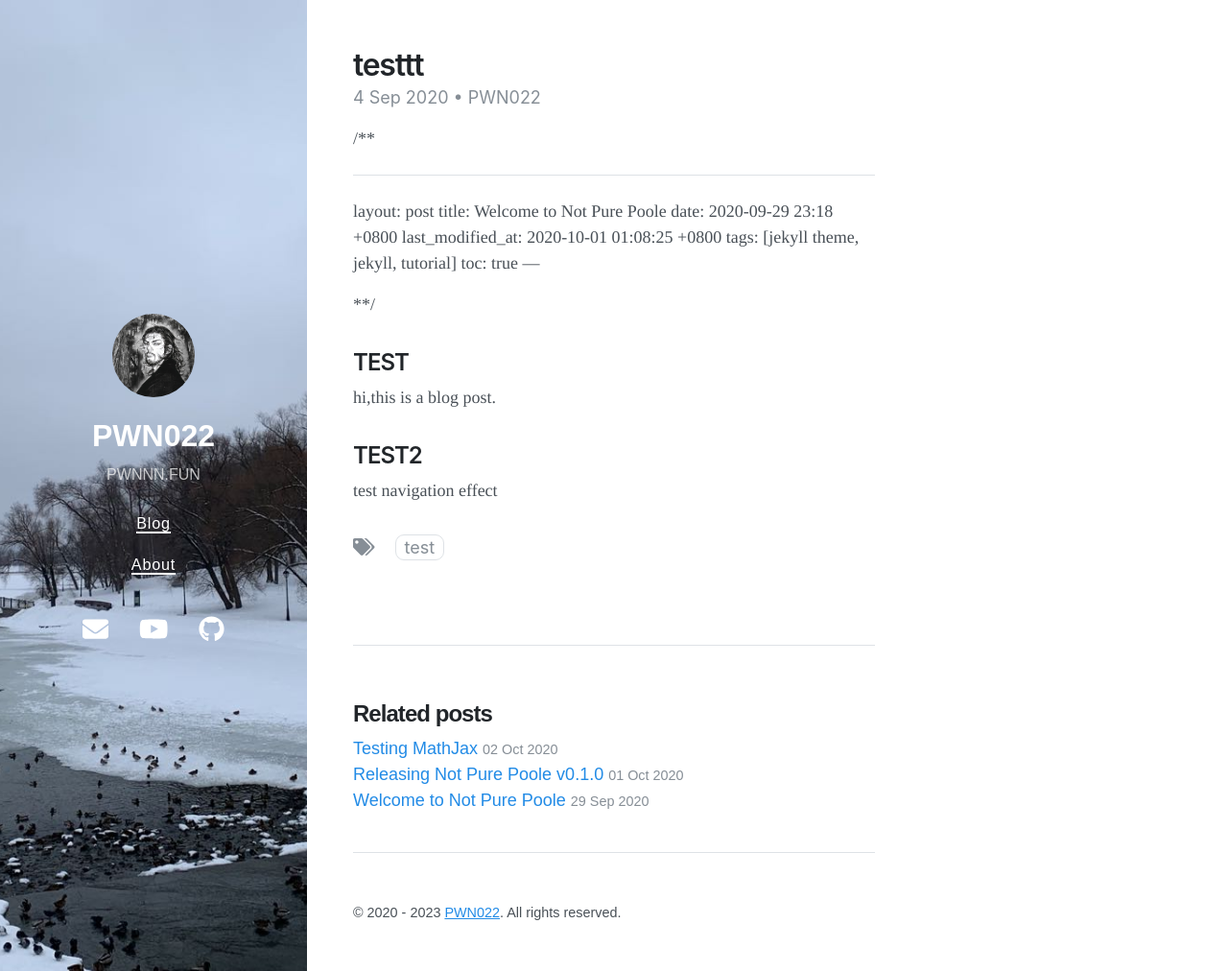
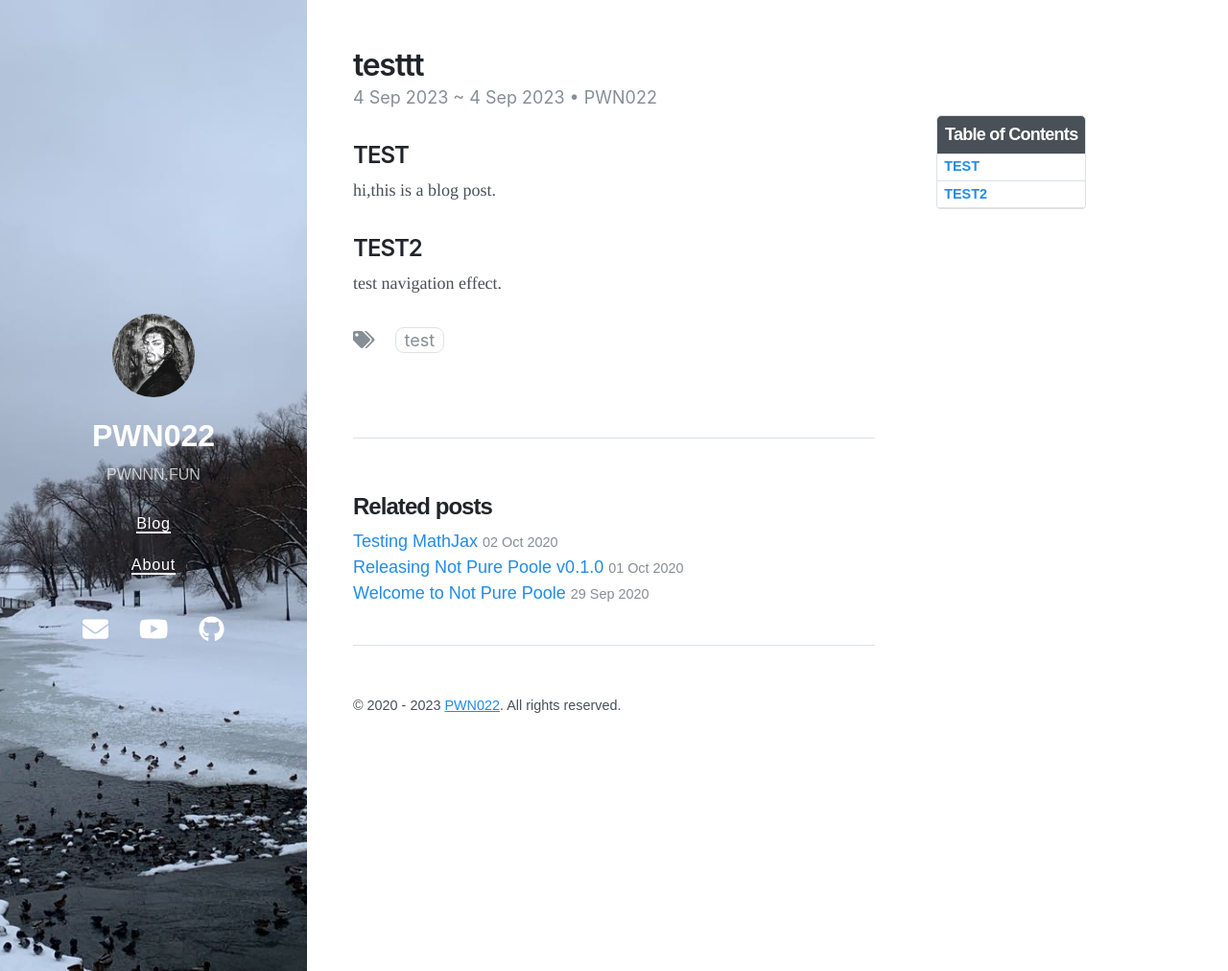
Before and after one commit to PWN022/PWN02.github.io, a Jekyll site: the page built from _posts/2023-09-04-the-last-test.md, in a window 1280 px wide and 1012 px high. Shown: the whole window at 96% size. Built offline with Jekyll 4.4.1, drawn with Linux system fonts in a browser that asks for light colours; nearby versions of some CDN libraries.

Commit message:
Update 2023-09-04-the-last-test.md

```diff
--- a/_posts/2023-09-04-the-last-test.md
+++ b/_posts/2023-09-04-the-last-test.md
@@ -4,23 +4,13 @@ title: testtt
 author: PWN022
 tags:
 - test
-date: 2020-9-04 23:24 +0800
----
-
-/**
-
----
-layout: post
-title: Welcome to Not Pure Poole
-date: 2020-09-29 23:18 +0800
-last_modified_at: 2020-10-01 01:08:25 +0800
-tags: [jekyll theme, jekyll, tutorial]
+date: 2023-09-04 23:24 +0800
+last_modified_at: 2023-09-04 23:44 +0800
 toc:  true
 ---
 
-**/
 ## TEST
 hi,this is a blog post.
 
 ## TEST2
-test navigation effect
+test navigation effect.
```
